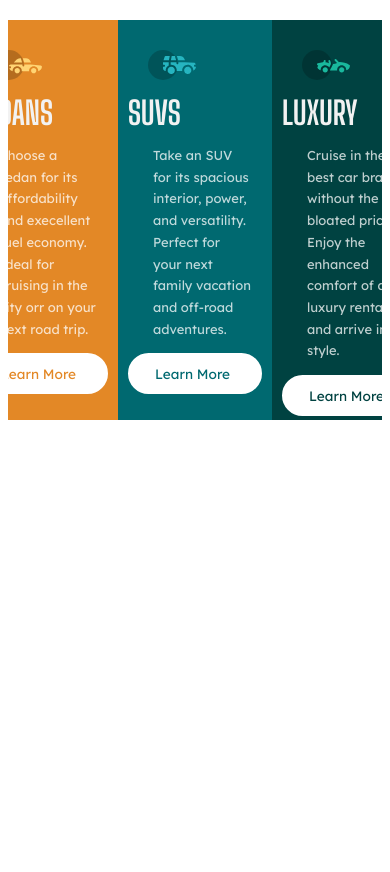
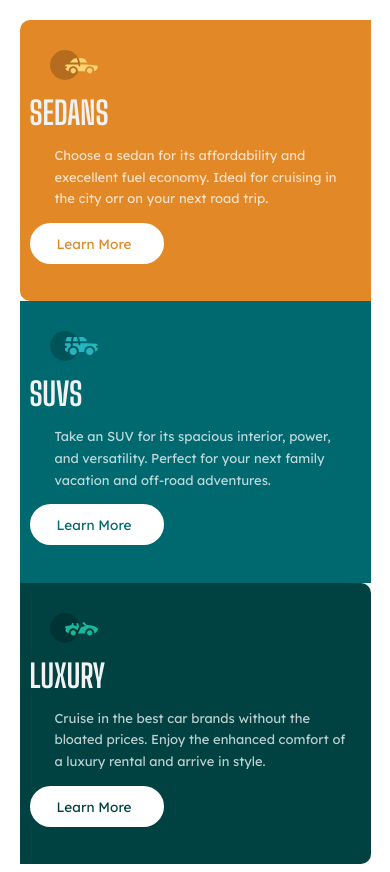
Before and after one commit to AroojFatima512/Cards-challenge, a plain HTML site: page index.html in a window 390 px wide. Before the commit the page ends 844 px from the top, so only its background shows below. Drawn offline with Linux system fonts and the light colour scheme.

Commit message:
Update style.css

```diff
--- a/style.css
+++ b/style.css
@@ -88,6 +88,9 @@ p{
         margin-top: 20px;
         overflow-x: hidden; /* Hide horizontal scrolling */
         overflow-y: scroll; /* Enable vertical scrolling */
+        white-space: normal; /* Reset white-space to normal */
+        flex-direction: column; /* Stack cards vertically */
+        height: 100vh;
     }
     .box {
         width: 90vw; /* Full width for cell phones */
```
